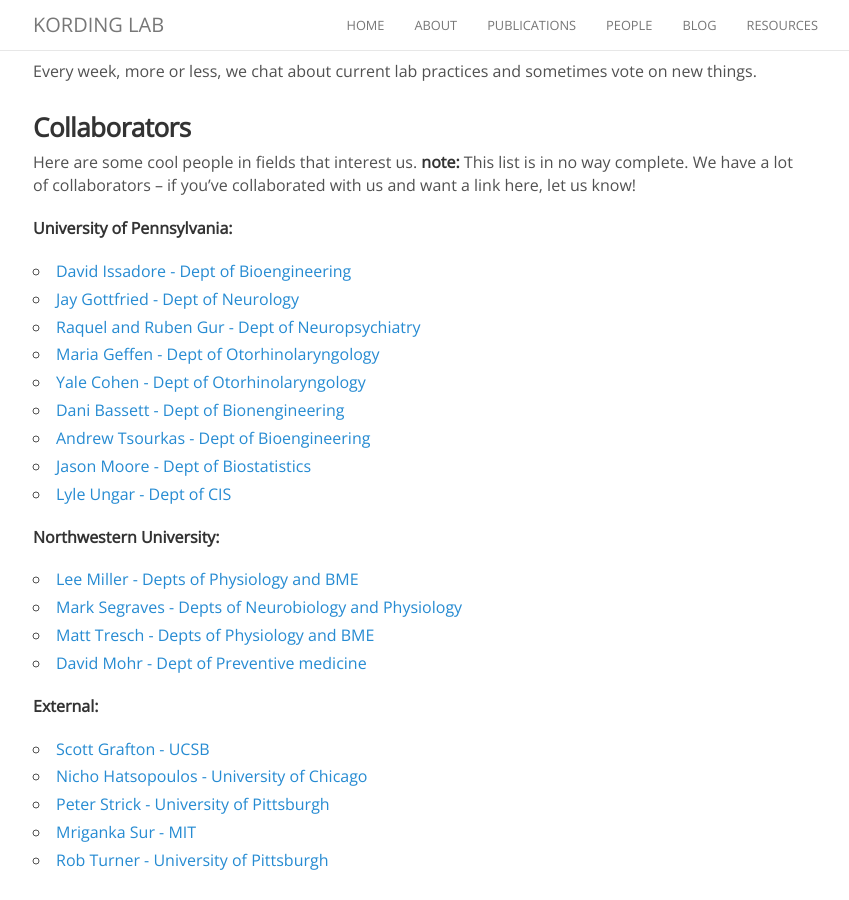
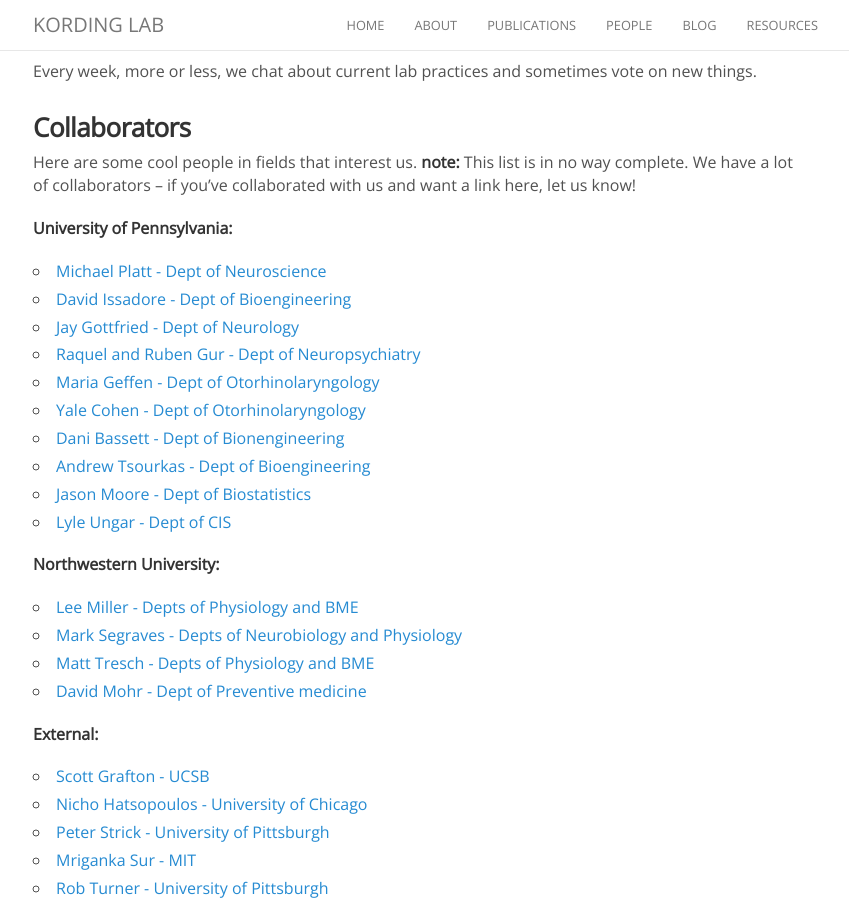
Before and after one commit to KordingLab/KordingLab.github.io, a Jekyll site: the page built from about.md, in a window 1280 px wide and 900 px high, scrolled down 1364 px. Shown: the whole window, without its empty margins (222-1071 px from the left). Built offline with Jekyll 4.4.1, drawn with Linux system fonts in a browser that asks for light colours; nearby versions of some CDN libraries; comment, search, counter and statistics services are not loaded.

Commit message:
add platt to collaborators

```diff
--- a/about.md
+++ b/about.md
@@ -38,6 +38,7 @@
 Here are some cool people in fields that interest us. **note:** This list is in no way complete. We have a lot of collaborators -- if you've collaborated with us and want a link here, let us know!
 
 **University of Pennsylvania:**
+- [Michael Platt - Dept of Neuroscience](http://plattlabs.rocks/)
 - [David Issadore - Dept of Bioengineering](http://cnt.upenn.edu/david-issadore)
 - [Jay Gottfried - Dept of Neurology](http://labs.feinberg.northwestern.edu/gottfried/)
 - [Raquel and Ruben Gur - Dept of Neuropsychiatry](http://www.med.upenn.edu/bbl/faculty-regur.html)
```
